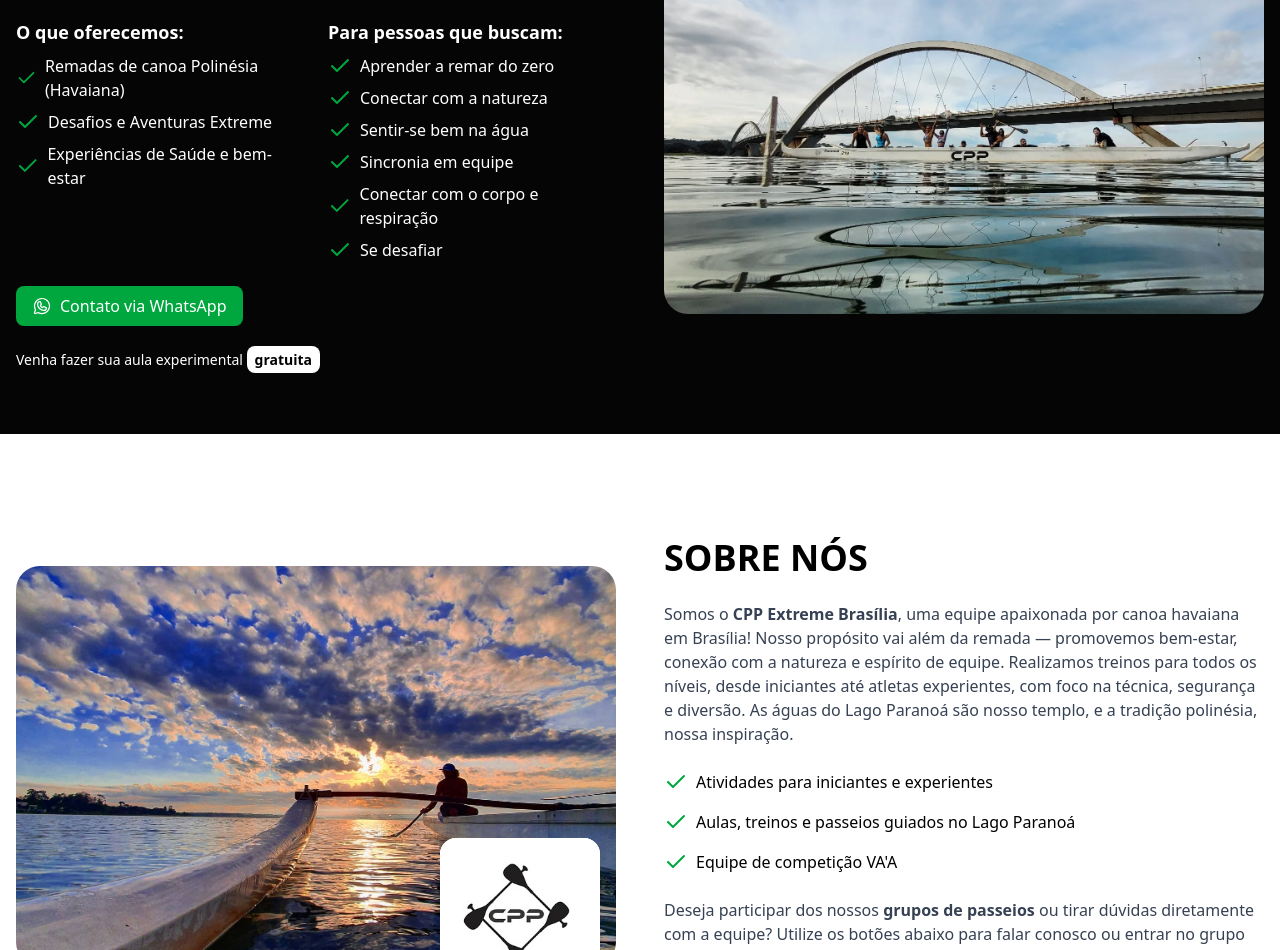
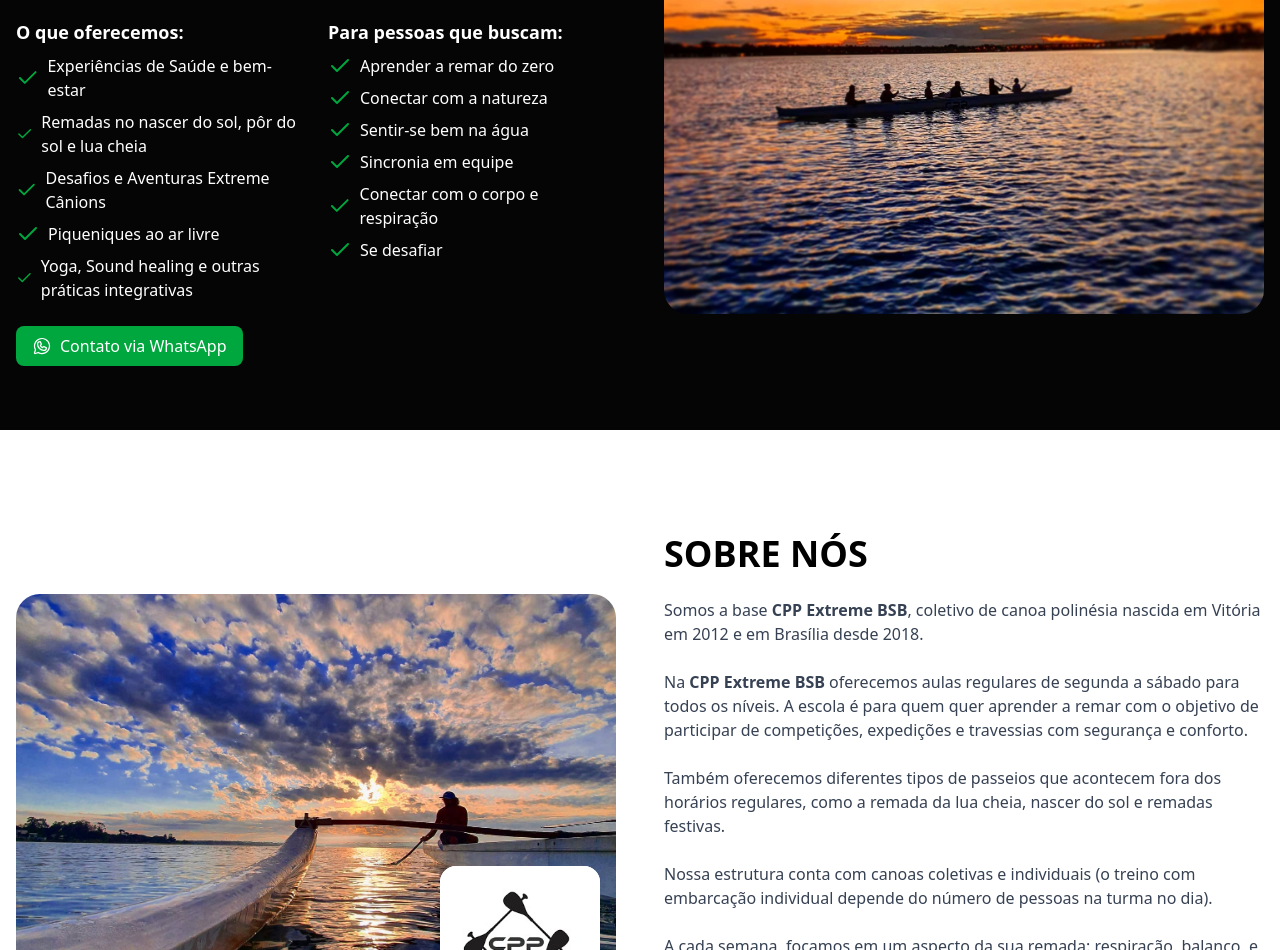
Before and after one commit to JesusVicken/cppextreme, a Next.js app in the folder cppextremebsb/: page / in a window 1280 px wide. Shown: the part 1850-2800 px from the top of the page. Built offline with nearby package versions, Linux system fonts and the light colour scheme.

Commit message:
feat:ajustes babi/5

```diff
--- a/cppextremebsb/src/app/_components/about.tsx
+++ b/cppextremebsb/src/app/_components/about.tsx
@@ -1,7 +1,6 @@
 import Image from "next/image"
 import cpp1 from "../../../public/cpp-sol.jpg"
 import cpp2 from "../../../public/cpp2.jpeg"
-import { Check, MapPin } from "lucide-react"
 import { WhatsappLogo } from "@phosphor-icons/react/dist/ssr"
 
 export function About() {
@@ -9,6 +8,7 @@
         <section className="bg-white py-16 text-black">
             <div className="container px-4 mx-auto">
                 <div className="grid grid-cols-1 lg:grid-cols-2 gap-12 items-center">
+                    {/* Imagens */}
                     <div className="relative" data-aos="fade-up-right" data-aos-delay="300">
                         <div className="relative w-full h-[400px] rounded-3xl overflow-hidden">
                             <Image
@@ -33,36 +33,29 @@
                         </div>
                     </div>
 
+                    {/* Texto */}
                     <div className="space-y-6 mt-10" data-aos="fade-up-left" data-aos-delay="300">
                         <h2 className="text-4xl font-bold text-black">SOBRE NÓS</h2>
 
                         <p className="text-gray-700">
-                            Somos o <strong>CPP Extreme Brasília</strong>, uma equipe apaixonada por canoa havaiana em Brasília!
-                            Nosso propósito vai além da remada — promovemos bem-estar, conexão com a natureza e espírito de equipe.
-                            Realizamos treinos para todos os níveis, desde iniciantes até atletas experientes, com foco na técnica, segurança e diversão.
-                            As águas do Lago Paranoá são nosso templo, e a tradição polinésia, nossa inspiração.
+                            Somos a base <strong>CPP Extreme BSB</strong>, coletivo de canoa polinésia nascida em Vitória em 2012 e em Brasília desde 2018.
                         </p>
-
-                        <ul className="space-y-4">
-                            <li className="flex items-center gap-2">
-                                <Check className="text-green-600" />
-                                Atividades para iniciantes e experientes
-                            </li>
-                            <li className="flex items-center gap-2">
-                                <Check className="text-green-600" />
-                                Aulas, treinos e passeios guiados no Lago Paranoá
-                            </li>
-                            <li className="flex items-center gap-2">
-                                <Check className="text-green-600" />
-                                Equipe de competição VA'A
-                            </li>
-                        </ul>
-
                         <p className="text-gray-700">
-                            Deseja participar dos nossos <strong>grupos de passeios</strong> ou tirar dúvidas diretamente com a equipe?
-                            Utilize os botões abaixo para falar conosco ou entrar no grupo oficial de passeios da <strong>CPP Extreme BSB</strong>!
+                            Na <strong>CPP Extreme BSB</strong> oferecemos aulas regulares de segunda a sábado para todos os níveis. A escola é para quem quer aprender a remar com o objetivo de participar de competições, expedições e travessias com segurança e conforto.
                         </p>
-
+                        <p className="text-gray-700">
+                            Também oferecemos diferentes tipos de passeios que acontecem fora dos horários regulares, como a remada da lua cheia, nascer do sol e remadas festivas.
+                        </p>
+                        <p className="text-gray-700">
+                            Nossa estrutura conta com canoas coletivas e individuais (o treino com embarcação individual depende do número de pessoas na turma no dia).
+                        </p>
+                        <p className="text-gray-700">
+                            A cada semana, focamos em um aspecto da sua remada: respiração, balanço, e movimento do corpo.
+                        </p>
+                        <p className="text-gray-700 font-semibold italic">
+                            Deixe a canoa mudar a sua vida!
+                        </p>
+                        {/* Botões */}
                         <div className="flex flex-wrap gap-3">
                             <a
                                 target="_blank"
--- a/cppextremebsb/src/app/_components/footer.tsx
+++ b/cppextremebsb/src/app/_components/footer.tsx
@@ -1,35 +1,33 @@
-import Image from 'next/image'
+import Image from "next/image"
 import {
   FacebookLogo,
   InstagramLogo,
   YoutubeLogo,
   WhatsappLogo,
-} from '@phosphor-icons/react/dist/ssr'
-import { Anchor } from 'lucide-react'
+} from "@phosphor-icons/react/dist/ssr"
+import { Anchor } from "lucide-react"
 
-import ondasupLogo from '../../../public/ondasup.jpg'
-import ascadeLogo from '../../../public/logo-ascade.png'
-import filhooosLogo from '../../../public/filhooos.jpg' // Nova imagem
-import canoMAMALogo from '../../../public/canoMAMAlogo.png' // Nova imagem
+import ondasupLogo from "../../../public/ondasup.jpg"
+import ascadeLogo from "../../../public/logo-ascade.png"
+import filhooosLogo from "../../../public/filhooos.jpg"
+import canoMAMALogo from "../../../public/canoMAMAlogo.png"
 
 const brands = [
-  { name: 'Ondasup', logo: ondasupLogo },
-  { name: 'Ascade', logo: ascadeLogo },
-  { name: 'Filhooos', logo: filhooosLogo }, // Novo parceiro
-  { name: 'CanoMAMA', logo: canoMAMALogo }, // Novo parceiro
+  { name: "Ondasup", logo: ondasupLogo },
+  { name: "Ascade", logo: ascadeLogo },
+  { name: "Filhooos", logo: filhooosLogo },
+  { name: "CanoMAMA", logo: canoMAMALogo },
 ]
 
 export function Footer() {
-  const whatsappNumber = '61998219177'
+  const whatsappNumber = "61998219177"
   const whatsappMessage =
-    'Olá, gostaria de mais informações sobre as aulas de remo na CPP Extreme!'
-  const whatsappLink = `https://wa.me/${whatsappNumber}?text=${encodeURIComponent(
-    whatsappMessage
-  )}`
+    "Olá, gostaria de mais informações sobre as aulas de remo na CPP Extreme!"
+  const whatsappLink = `https://wa.me/${whatsappNumber}?text=${encodeURIComponent(whatsappMessage)}`
 
   return (
     <section className="bg-black text-white">
-      <div className="container mx-auto px-4 py-16">
+      <div className="container mx-auto px-4 py-16 space-y-16">
         {/* Parceiros */}
         <div
           className="border-b border-white/20 pb-8"
@@ -37,7 +35,6 @@
           data-aos-duration="3000"
         >
           <h4 className="text-4xl font-semibold mb-12 text-center flex items-center justify-center gap-3">
-            <Anchor className="w-8 h-8" />
             Nossos Parceiros
           </h4>
 
@@ -45,7 +42,7 @@
             {brands.map((item, index) => (
               <div
                 key={index}
-                className="bg-white p-4 rounded-lg flex items-center justify-center"
+                className="bg-white p-4 rounded-lg flex items-center justify-center shadow-md"
               >
                 <Image
                   src={item.logo}
@@ -55,10 +52,10 @@
                   quality={100}
                   className="object-contain"
                   style={{
-                    width: 'auto',
-                    height: 'auto',
-                    maxWidth: '150px',
-                    maxHeight: '80px',
+                    width: "auto",
+                    height: "auto",
+                    maxWidth: "150px",
+                    maxHeight: "80px",
                   }}
                 />
               </div>
@@ -66,19 +63,21 @@
           </div>
         </div>
 
-        {/* Informações e Contatos */}
-        <footer className="grid grid-cols-1 md:grid-cols-2 lg:grid-cols-3 gap-8 mb-12 mt-5">
+        {/* Informações */}
+        <footer className="grid grid-cols-1 md:grid-cols-2 lg:grid-cols-3 gap-12">
           {/* Sobre */}
-          <div data-aos="fade-up-left">
-            <h3 className="text-2xl font-semibold mb-2">CPP Extreme Brasília</h3>
-            <p className="mb-4">
-              Promovendo inclusão social através do esporte e aventura.
+          <div data-aos="fade-up-left" className="space-y-4">
+            <h3 className="text-2xl font-semibold">CPP Extreme Brasília</h3>
+            <p className="text-gray-300 leading-relaxed">
+              Passeios de Canoa e aventuras em cânions e vivências que despertam o corpo e acalmam a mente.
+              Experiências de reconexão com a natureza e com você mesmo(a).
             </p>
             <a
               href={whatsappLink}
-              className="bg-green-500 px-5 py-2 rounded-md font-semibold flex items-center justify-center w-fit gap-2"
               target="_blank"
               rel="noopener noreferrer"
+              className="inline-flex items-center gap-2 bg-green-500 text-white px-5 py-2 rounded-md font-semibold hover:bg-green-600 transition mx-auto md:mx-0"
+              aria-label="Contato via WhatsApp"
             >
               <WhatsappLogo className="w-5 h-5" />
               Contato via WhatsApp
@@ -86,21 +85,26 @@
           </div>
 
           {/* Contatos */}
-          <div data-aos="flip-up">
-            <h3 className="text-2xl font-semibold mb-2">Contatos</h3>
+          <div data-aos="flip-up" className="space-y-4">
+            <h3 className="text-2xl font-semibold">Contatos</h3>
             {/* <p>Email: contato@cppextreme.com.br</p> */}
-            <p>Telefone: (61) 99821-9177</p>
-            <p>Ascade - Associação dos Servidores da Câmara dos Deputados 📍 Brasília DF</p>
+            <p className="text-gray-300">Telefone: (61) 99821-9177</p>
+            <p className="text-gray-300">
+              Ascade - Associação dos Servidores da Câmara dos Deputados 📍
+              Brasília - DF
+            </p>
           </div>
 
           {/* Redes Sociais */}
-          <div data-aos="fade-up-right">
-            <h3 className="text-2xl font-semibold mb-2">Redes Sociais</h3>
-            <div className="flex gap-4">
+          <div data-aos="fade-up-right" className="space-y-4">
+            <h3 className="text-2xl font-semibold">Redes Sociais</h3>
+            <div className="flex gap-5 justify-center md:justify-start">
               <a
                 href="https://www.facebook.com/CPPExtreme"
                 target="_blank"
                 rel="noopener noreferrer"
+                aria-label="Facebook"
+                className="text-blue-600 hover:scale-110 transition-transform"
               >
                 <FacebookLogo className="w-8 h-8" />
               </a>
@@ -108,6 +112,8 @@
                 href="https://www.instagram.com/cppextremebsb/"
                 target="_blank"
                 rel="noopener noreferrer"
+                aria-label="Instagram"
+                className="text-pink-500 hover:scale-110 transition-transform"
               >
                 <InstagramLogo className="w-8 h-8" />
               </a>
@@ -115,6 +121,8 @@
                 href="https://www.youtube.com/@cppextreme"
                 target="_blank"
                 rel="noopener noreferrer"
+                aria-label="YouTube"
+                className="text-red-600 hover:scale-110 transition-transform"
               >
                 <YoutubeLogo className="w-8 h-8" />
               </a>
@@ -123,7 +131,7 @@
         </footer>
       </div>
 
-      {/* Google Maps com marcação da Ascade */}
+      {/* Google Maps */}
       <div className="w-full h-[300px] md:h-[400px] lg:h-[450px]">
         <iframe
           title="Localização CPP Extreme na Ascade"
--- a/cppextremebsb/src/app/_components/header.tsx
+++ b/cppextremebsb/src/app/_components/header.tsx
@@ -31,8 +31,8 @@
     }, [pathname])
 
     const navItems = [
-        { href: '/', label: 'Home' },
-        { href: '/cpp', label: 'CPP Extreme Brasília' },
+        // { href: '/', label: 'Home' },
+        { href: '/cpp', label: 'CPP Extreme' },
         { href: '/estrutura', label: 'Nossa Estrutura' },
         { href: '/mobilizadores', label: 'Mobilizadores' },
         { href: '/planos', label: 'Planos' },
--- a/cppextremebsb/src/app/_components/hero.tsx
+++ b/cppextremebsb/src/app/_components/hero.tsx
@@ -1,6 +1,6 @@
 import { WhatsappLogo } from '@phosphor-icons/react/dist/ssr'
 import { Check } from "lucide-react"
-import cpp1 from "../../../public/canoa1.jpg"
+import cpp1 from "../../../public/canoa5.jpg"
 import Image from "next/image"
 
 export function Hero() {
@@ -42,15 +42,23 @@
                                 <ul className="text-sm md:text-base space-y-2">
                                     <li className="flex items-center gap-2">
                                         <Check className="text-green-600" />
-                                        Remadas de canoa Polinésia (Havaiana)
+                                        Experiências de Saúde e bem-estar
                                     </li>
                                     <li className="flex items-center gap-2">
                                         <Check className="text-green-600" />
-                                        Desafios e Aventuras Extreme
+                                        Remadas no nascer do sol, pôr do sol e lua cheia
                                     </li>
                                     <li className="flex items-center gap-2">
                                         <Check className="text-green-600" />
-                                        Experiências de Saúde e bem-estar
+                                        Desafios e Aventuras Extreme Cânions
+                                    </li>
+                                    <li className="flex items-center gap-2">
+                                        <Check className="text-green-600" />
+                                        Piqueniques ao ar livre
+                                    </li>
+                                    <li className="flex items-center gap-2">
+                                        <Check className="text-green-600" />
+                                        Yoga, Sound healing e outras práticas integrativas
                                     </li>
                                 </ul>
                             </div>
@@ -101,13 +109,6 @@
                                 Contato via WhatsApp
                             </a>
                         </div>
-
-                        {/* Aula experimental */}
-                        <div className="mt-4">
-                            <p className="text-sm">
-                                Venha fazer sua aula experimental <b className="bg-white text-black px-2 py-1 rounded-md">gratuita</b>
-                            </p>
-                        </div>
                     </div>
 
                     {/* Imagem lateral desktop */}
```
Also changed, not shown: cppextremebsb/public/mais60.png (deleted).
